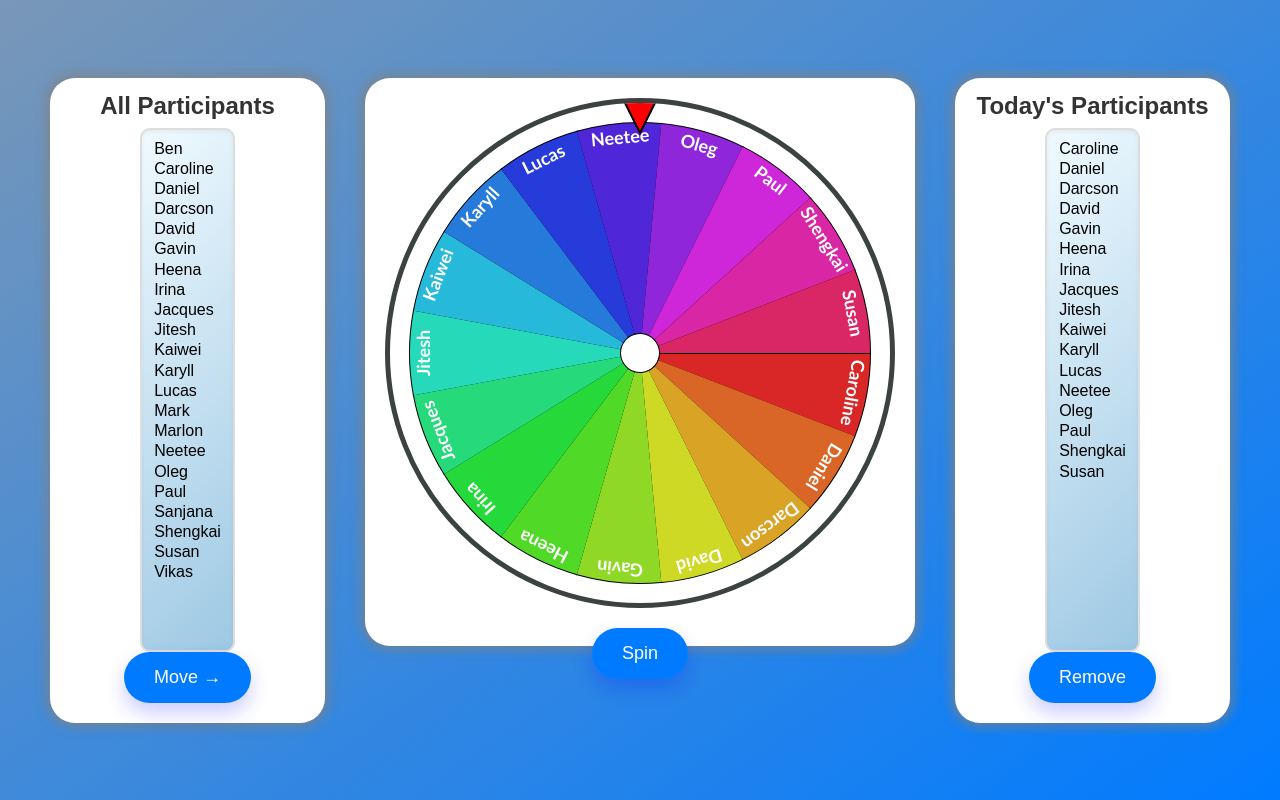
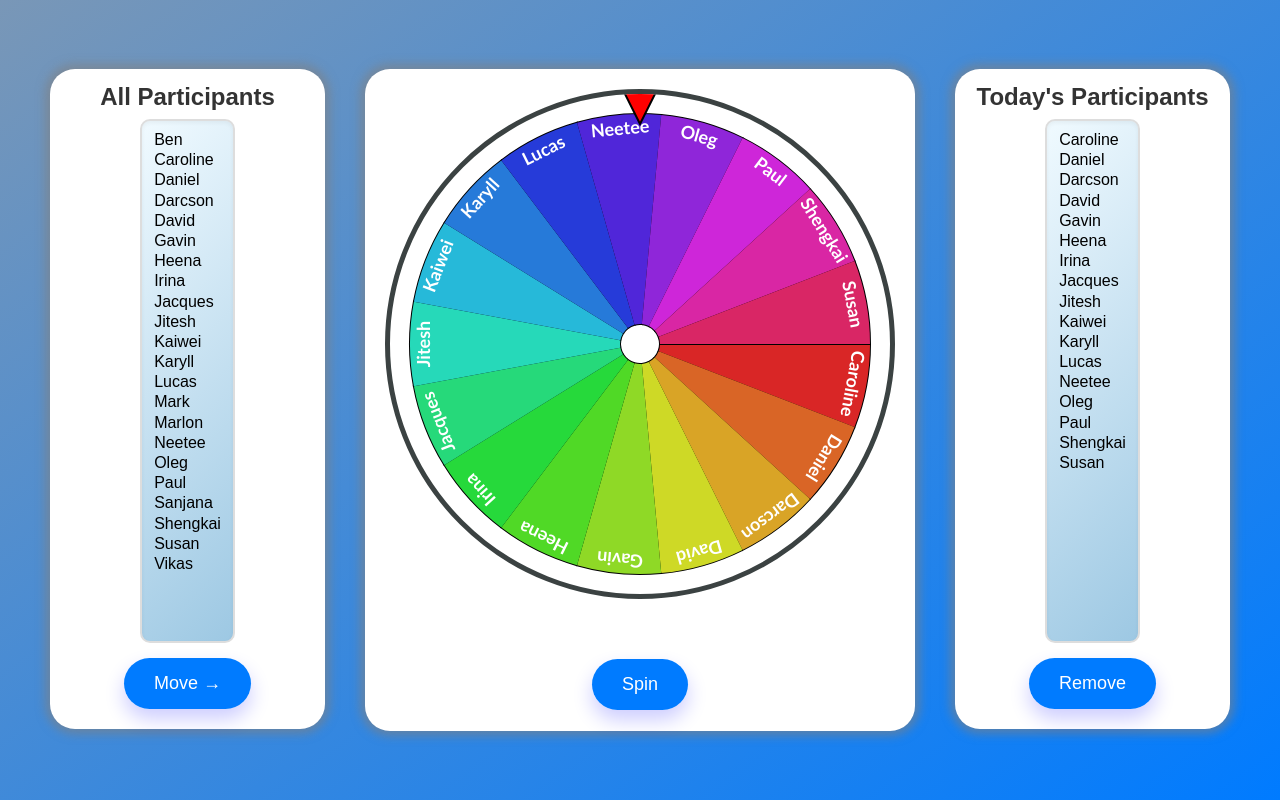
Before and after one commit to Jitesh-Theta/Jitesh-Theta.github.io, a plain HTML site: page index.html in a window 1280 px wide. Drawn offline with Linux system fonts and the light colour scheme.

Commit message:
Update style.css

```diff
--- a/style.css
+++ b/style.css
@@ -33,7 +33,7 @@ body {
     transition: all 0.3s ease-in-out;
     flex: 1;
     margin: 0 10px;
-    height: 528px;
+    height: 622px;
 }
 
 #wheelCanvas {
@@ -54,6 +54,12 @@ body {
     cursor: pointer;
     transition: background 0.3s ease, transform 0.3s ease;
     outline: none;
+    margin-top: 15px;
+}
+
+#spinButton
+{
+    margin-top: 40px;
 }
 
 /* Input container styling */
```
